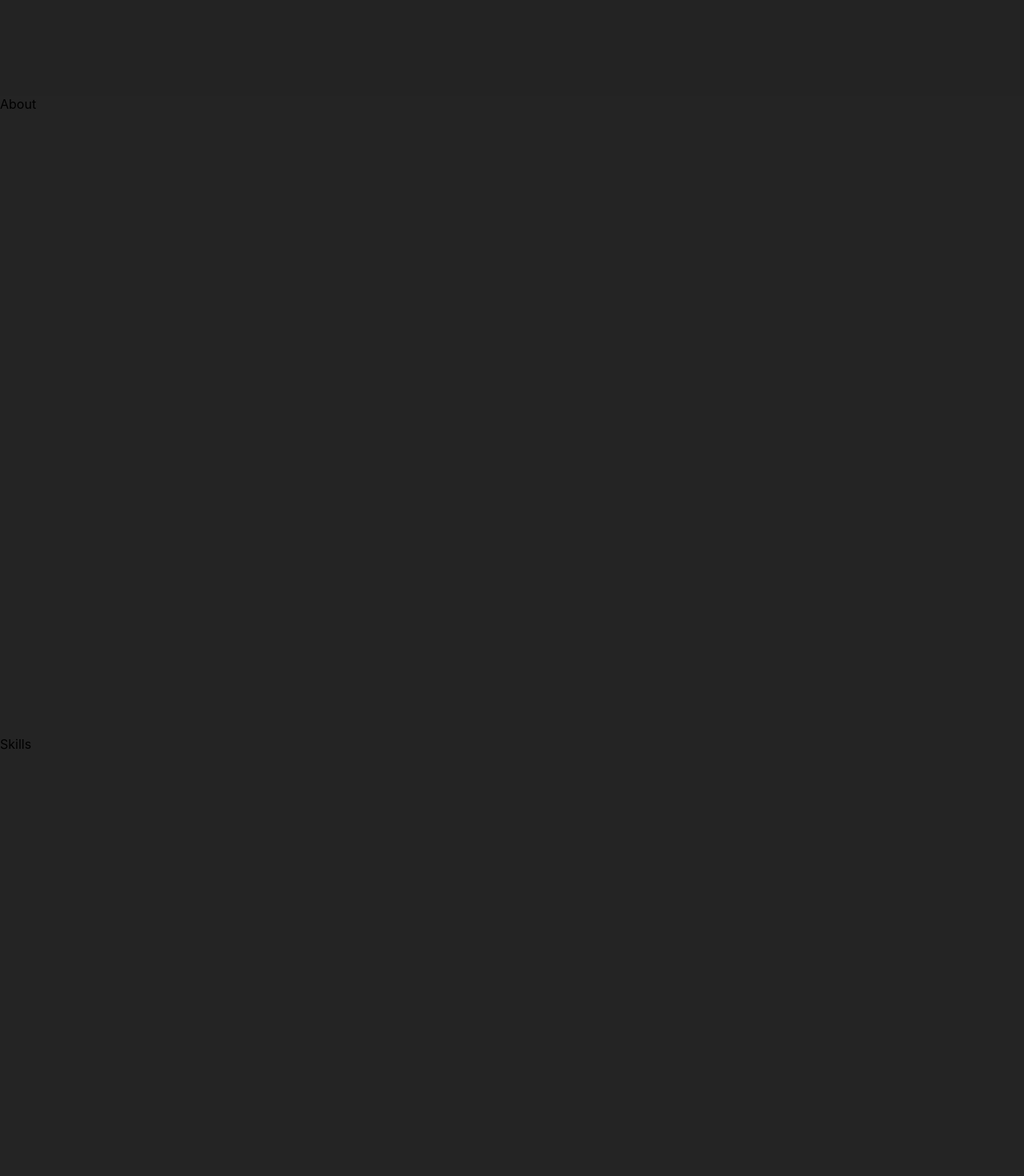
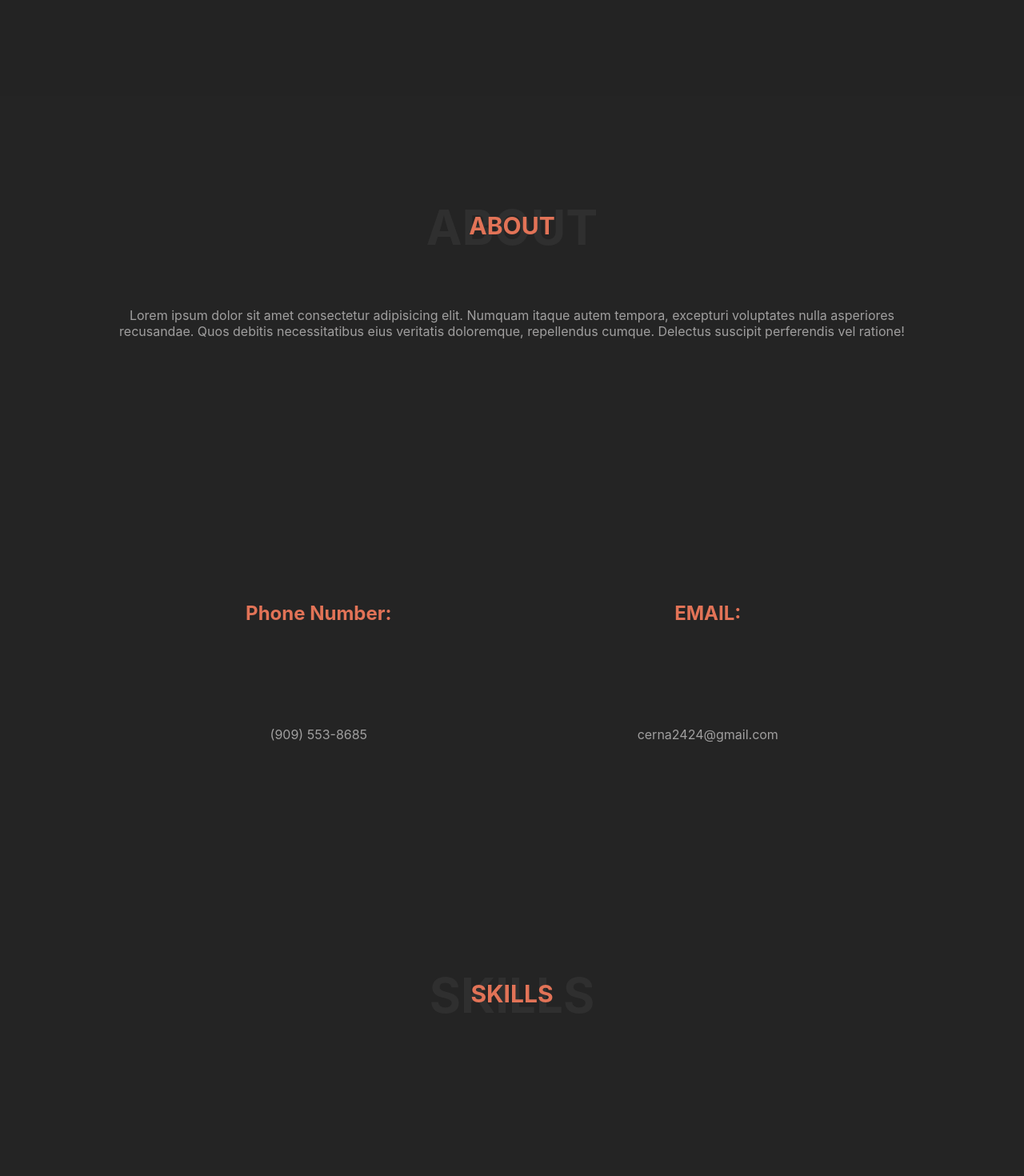
Before and after one commit to cerna234/WebPortfolio, a React (Create React App) app in the folder my-app/: page / in a window 1280 px wide. Shown: the part 680-2150 px from the top of the page at 80% size. Built offline with nearby package versions, Linux system fonts and the light colour scheme.

Commit message:
added title component

```diff
--- a/my-app/src/Components/About.jsx
+++ b/my-app/src/Components/About.jsx
@@ -1,12 +1,68 @@
 import styled from "styled-components";
 import {Desktop} from '../responsive'
+import Title from "./Title";
 
 const Container = styled.div`
     width: 100%;
-    height: 100vh;
+    height: 100%;
     background-color: #242424;
+    display: flex;
+    flex-direction: column;
+    justify-content: space-evenly;
 
 `
+
+const Info = styled.div`
+padding-top: 10vh;
+width: 100%;
+height: 100vh;
+
+    display: flex;
+    flex-direction: column;
+    justify-content: space-evenly;
+    text-align: center;
+`
+
+
+const TopSection = styled.div`
+    width: 100%;
+    height: 30%;
+
+    p{
+        width: 80%;
+        position: relative;
+        left: 10%;
+        color: #a09f9f;
+    }
+
+`
+
+
+const BottomSection = styled.div`
+    width: 100%;
+    height: 60%;
+    display: flex;
+    flex-direction: column;
+    justify-content: space-evenly;
+    ${Desktop({flexDirection:"row"})}
+
+    h2{
+        color: #E27357;
+    }
+    p{
+        color: #a09f9f;
+    }
+
+    div{
+        display: flex;
+        height: 100%;
+        flex-direction: column;
+        justify-content: space-evenly;
+
+
+    }
+`
+
 
 
 const About = () =>{
@@ -14,7 +70,25 @@ const About = () =>{
 
     return(
         <Container>
-                About
+              <Title title="ABOUT"/>
+              <Info>
+                    <TopSection>
+                        <p>Lorem ipsum dolor sit amet consectetur adipisicing elit. Numquam itaque autem tempora, excepturi voluptates nulla asperiores recusandae. Quos debitis necessitatibus eius veritatis doloremque, repellendus cumque. Delectus suscipit perferendis vel ratione!</p>
+                    </TopSection>
+
+                    <BottomSection>
+                        <div>
+                            <h2>Phone Number:</h2>
+                            <p>(909) 553-8685</p>
+                        </div>
+
+
+                        <div>
+                            <h2>EMAIL:</h2>
+                            <p>cerna2424@gmail.com</p>
+                        </div>
+                    </BottomSection>
+              </Info>
         </Container>
     )
 }
--- a/my-app/src/Components/Projects.jsx
+++ b/my-app/src/Components/Projects.jsx
@@ -1,5 +1,6 @@
 import styled from "styled-components";
 import {Desktop} from '../responsive'
+import Title from "./Title";
 
 const Container = styled.div`
     width: 100%;
@@ -14,7 +15,7 @@ const Projects = () =>{
 
     return(
         <Container>
-                Projects
+               <Title title="PROJECTS"/>
         </Container>
     )
 }
--- a/my-app/src/Components/Skills.jsx
+++ b/my-app/src/Components/Skills.jsx
@@ -1,5 +1,6 @@
 import styled from "styled-components";
 import {Desktop} from '../responsive'
+import Title from "./Title";
 
 const Container = styled.div`
     width: 100%;
@@ -14,7 +15,7 @@ const Skills = () =>{
 
     return(
         <Container>
-                Skills
+                 <Title title="SKILLS"/>
         </Container>
     )
 }
--- /dev/null
+++ b/my-app/src/Components/Title.jsx
@@ -0,0 +1,65 @@
+import React from 'react'
+import styled from 'styled-components'
+import {Desktop,Desktop2} from '../responsive'
+
+
+const Container = styled.div`
+
+    width: 100%;
+    height: 20vh;
+
+    text-align: center;
+    display: flex;
+    flex-direction: column;
+    justify-content: center;
+
+    h2{
+
+        display: flex;
+        justify-content: center;
+        width: 100%;
+        color: #7e7d7d20;
+        font-size: 40px;
+        padding-top: 10%;
+        ${Desktop({fontSize:"60px"})}
+    }
+
+    h3{
+
+        display: flex;
+        justify-content: center;
+        width: 100%;
+        position: relative;
+        bottom: 26%;
+        color: #E27357;
+        font-size: 20px;
+        ${Desktop({fontSize:"30px",bottom:"37%"})}
+        ${Desktop2({bottom:"35%"})}
+
+
+    }
+
+
+`
+
+const InnerContainer = styled.div`
+    width: 100%;
+    height: 100%;
+
+`
+
+
+const Title = (props) => {
+    return (
+        <Container>
+
+            <InnerContainer>
+
+            <h2>{props.title}</h2>
+            <h3>{props.title}</h3>
+            </InnerContainer>
+        </Container>
+    )
+}
+
+export default Title
--- a/my-app/src/Pages/Home.jsx
+++ b/my-app/src/Pages/Home.jsx
@@ -8,6 +8,7 @@ import Projects from '../Components/Projects';
 import Footer from '../Components/Footer';
 import Icons from '../Components/Icons';
 import { useState } from 'react/cjs/react.development';
+import Title from '../Components/Title'
 
 
 
@@ -38,6 +39,7 @@ const Home = () => {
         <Footer/>
 
 
+
        </Container>
 
     )
--- a/my-app/src/responsive.js
+++ b/my-app/src/responsive.js
@@ -8,3 +8,11 @@ export const Desktop = (props) => {
         }
     `;
 }
+
+export const Desktop2 = (props) => {
+    return css`
+        @media only screen and (min-width: 1200px){
+            ${props}
+        }
+    `;
+}
```
